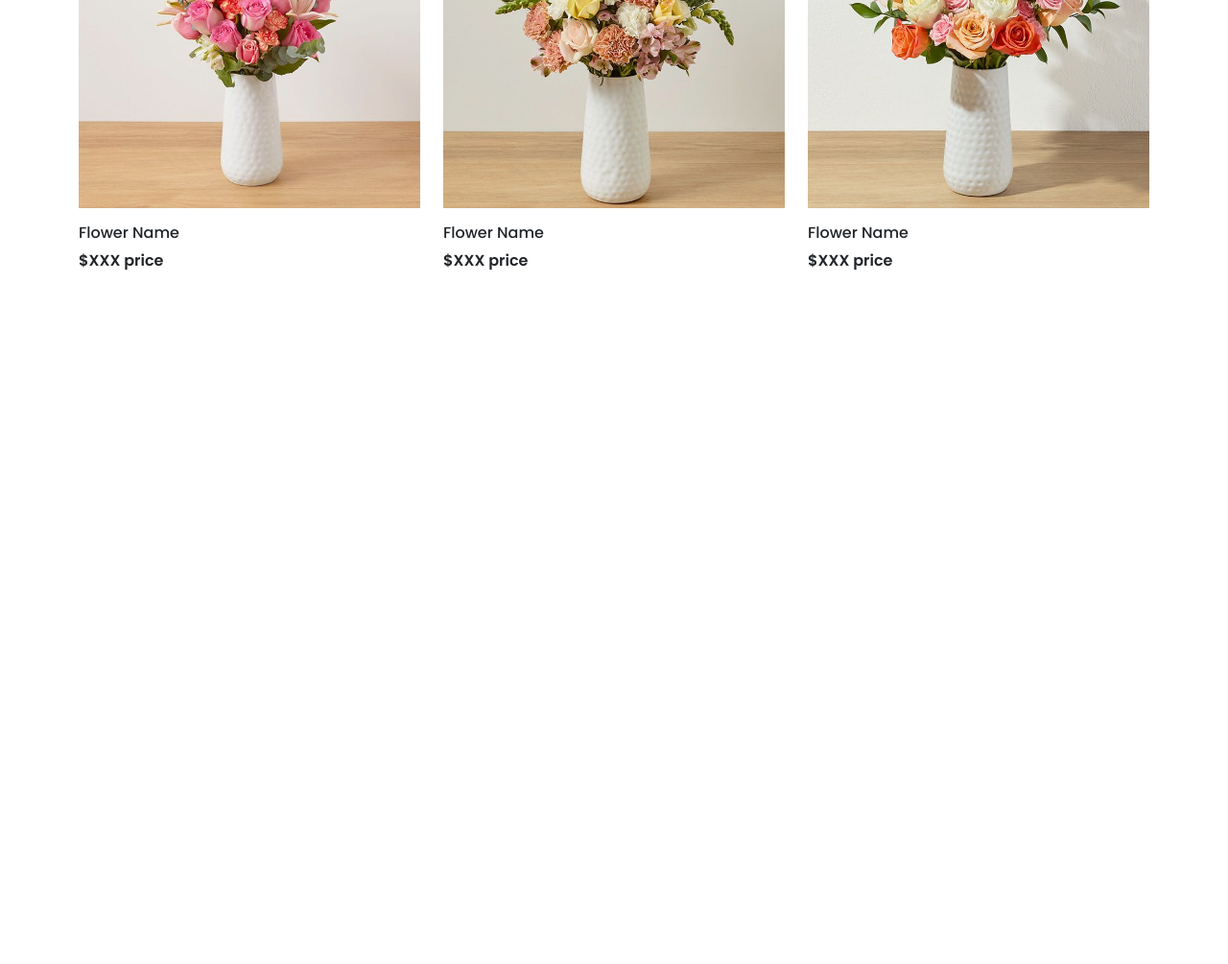
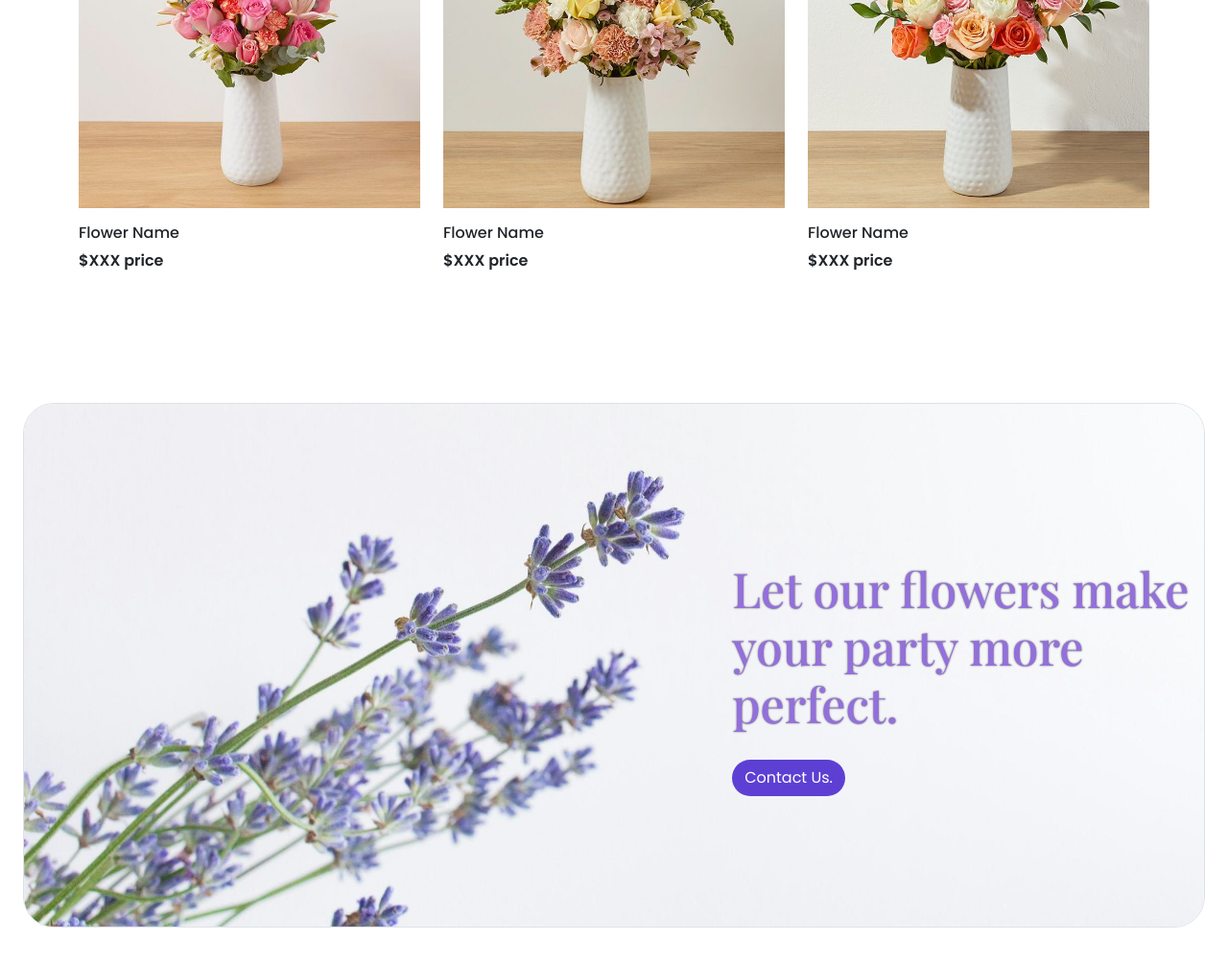
Before and after one commit to muhamedrazik-2003/Spring-Flowers, a plain HTML site: page index.html in a window 1280 px wide. Shown: the part 2089-3094 px from the top of the page at 96% size. Before the commit the page ends 2389 px from the top, so only its background shows below. Drawn offline with nearby package versions, Linux system fonts and the light colour scheme; a web font is replaced by a local one.

Commit message:
offer banner added

```diff
--- a/index.html
+++ b/index.html
@@ -262,6 +262,13 @@
 
     </section>
 
+    <section class="mx-4" id="offer">
+        <img src="./images/offer banner.jpg" class="img-fluid border rounded-5 " alt="">
+        <div id="offer-content">
+            <h2>Let our flowers make your party more perfect.</h2>
+            <button class="btn " id="">Contact Us.</button>
+        </div>
+    </section>
     <!-- Bootstrap JavaScript Libraries -->
     <script src="https://cdn.jsdelivr.net/npm/@popperjs/core@2.11.8/dist/umd/popper.min.js"
         integrity="sha384-I7E8VVD/ismYTF4hNIPjVp/Zjvgyol6VFvRkX/vR+Vc4jQkC+hVqc2pM8ODewa9r"
--- a/style.css
+++ b/style.css
@@ -141,3 +141,24 @@ header, #dropdown {
   opacity: 1;
 
 }
+
+#offer {
+  position: relative;
+  margin-top: 120px ;
+  margin-bottom: 120px;
+}
+#offer-content {
+position: absolute;
+top: 30%;
+left: 60%;
+}
+#offer-content h2 {
+  font-size: 50px;
+}
+.btn {
+/* text-decoration: underline; */
+background-color: #5d3fd3;
+border-radius: 20px;
+color: white;
+margin-top: 20px;
+}
```
Also changed, not shown: images/offer banner.jpg (added).
